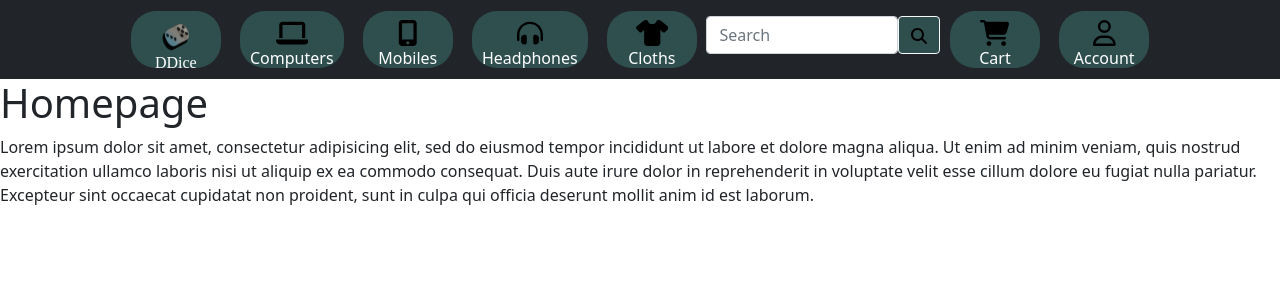
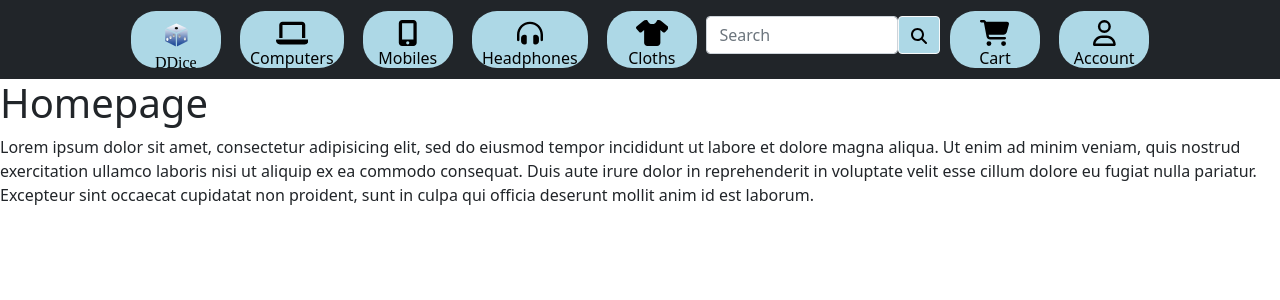
Before and after one commit to kritserv/django_online_store, a Django app: page / in a window 1280 px wide. Shown: the top 300 px of the page. Run offline with Django 4.2, Linux system fonts and the light colour scheme; some libraries are stand-ins or nearby versions.

Commit message:
add favicon and edit navbar css

```diff
--- a/code/static/css/main.css
+++ b/code/static/css/main.css
@@ -38,8 +38,8 @@ input.form-control {
 }
 
 button.btn.btn-outline-light {
-  background-color: darkslategrey;
-  color: white;
+  background-color: lightblue;
+  color: black;
 }
 
 button.btn.btn-outline-light:hover {
@@ -47,7 +47,7 @@ button.btn.btn-outline-light:hover {
 }
 
 a.nav-link {
-  background-color: darkslategrey;
+  background-color: lightblue;
   border-radius: 25px;
   min-width: 90px;
   height: 57px;
@@ -62,7 +62,7 @@ a.nav-link {
 }
 
 div a p {
-  color: white;
+  color: black;
 }
 
 a.nav-link:hover {
@@ -71,6 +71,5 @@ a.nav-link:hover {
   padding-right: 26px;
   margin-right: 1.1rem;
   margin-left: 1.1rem;
-  font-family: b;
   transition: .4s;
 }
--- a/code/templates/base.html
+++ b/code/templates/base.html
@@ -18,7 +18,7 @@
 	  AOS.init();
 	</script>
 
-	<link rel="icon" href="{% static 'img/favicon.png' %}" type="image/icon type">
+	<link rel="icon" href="{% static 'img/favicon.webp' %}" type="image/icon type">
 	<title>DDICE store</title>
 </head>
 
@@ -32,7 +32,7 @@
 					<li class="nav-item">
 						<div class="d-flex align-items-center">
 							<a class="nav-link" aria-current="page" href="/">
-								<img src="{% static 'img/favicon.png' %}" style="height:2em">
+								<img src="{% static 'img/favicon.webp' %}" style="height:2em">
 								<p id="ddice-home">DDice</p>
 							</a>
 						</div>
```
Also changed, not shown: code/favicon.ico (added), code/static/img/favicon.ico (added), code/static/img/favicon.png (deleted), code/static/img/favicon.webp (added).
